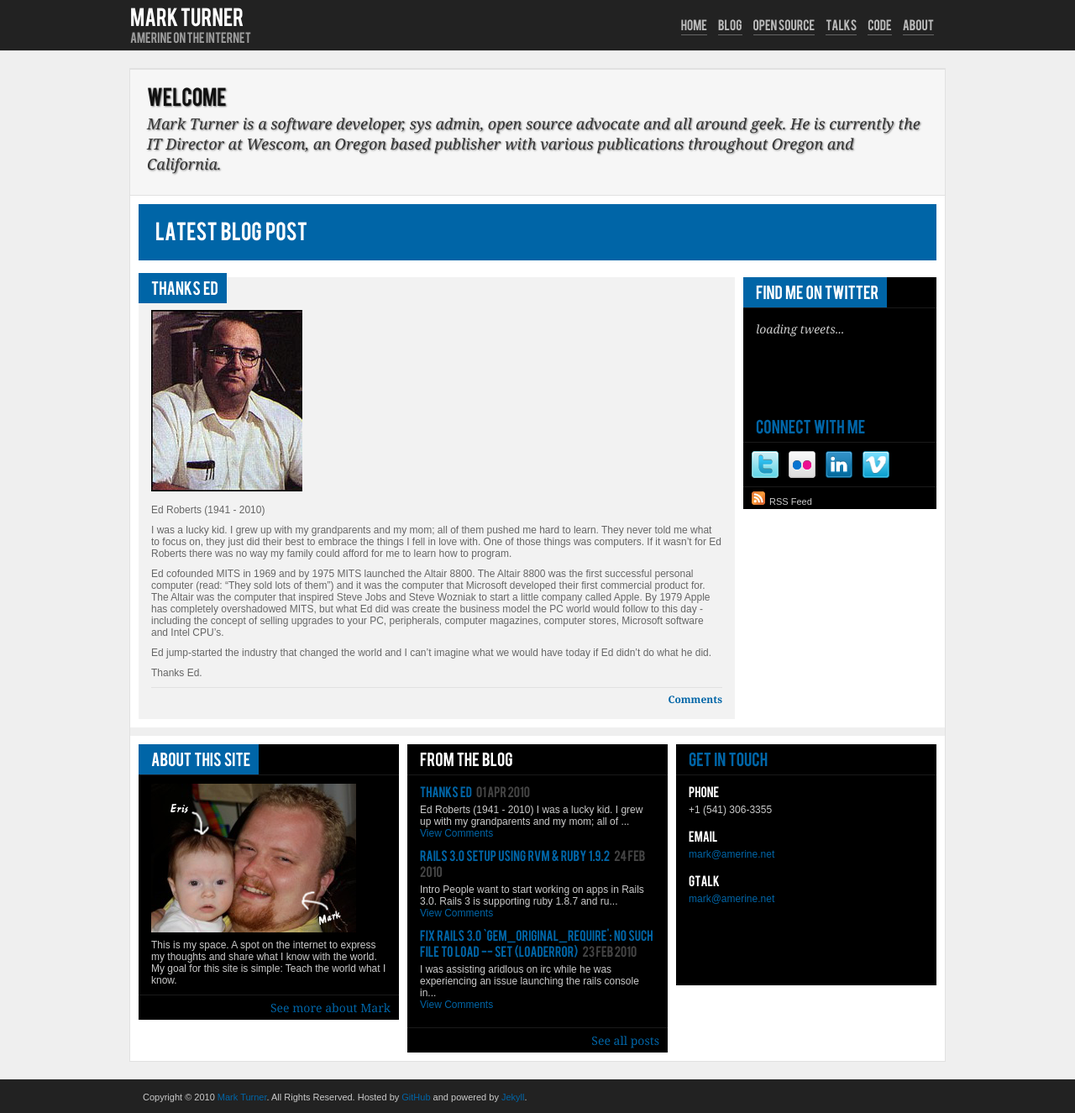
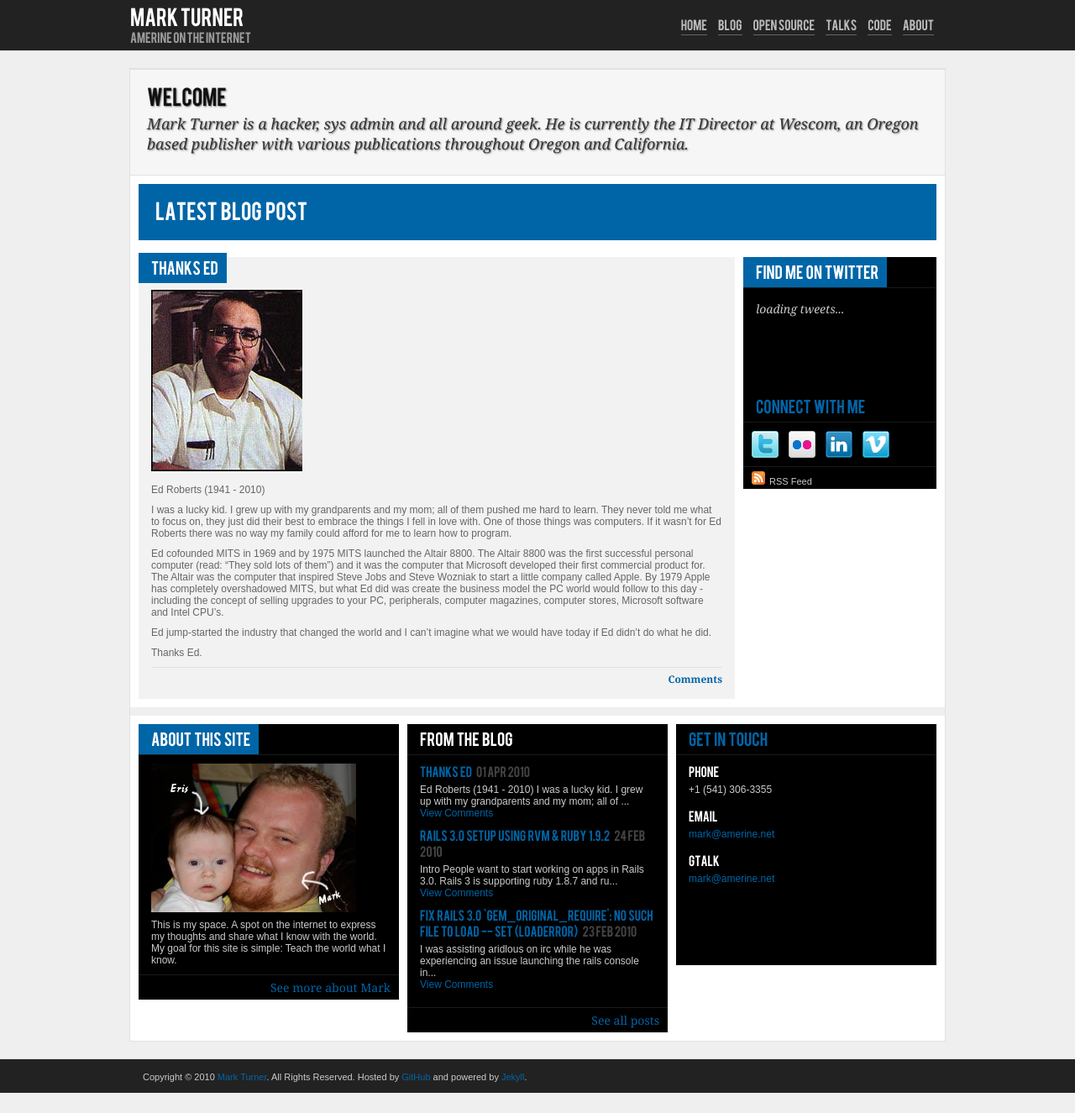
Before and after one commit to amerine/amerine.github.com, a Jekyll site: the page built from index.html, in a window 1280 px wide. Shown: the whole page at 84% size. Built offline with Jekyll 4.4.1, drawn with Linux system fonts in a browser that asks for light colours; Markdown is read by kramdown in place of the engine named in the settings; the list of posts is cut into pages by our own code; comment, search, counter and statistics services are not loaded; after the commit the page ends 1301 px from its top, so only the background shows below that.

Commit message:
header tweak

```diff
--- a/index.html
+++ b/index.html
@@ -6,7 +6,7 @@
 
 <section id="intro">
 	<h1>Welcome</h1>
-	<p>Mark Turner is a software developer, sys admin, open source advocate and all around geek. He is currently the IT Director at Wescom, an Oregon based publisher with various publications throughout Oregon and California.</p>
+	<p>Mark Turner is a hacker, sys admin and all around geek. He is currently the IT Director at Wescom, an Oregon based publisher with various publications throughout Oregon and California.</p>
 </section>
 <section id="header">
 	<h1>Latest Blog Post</h1>
```
